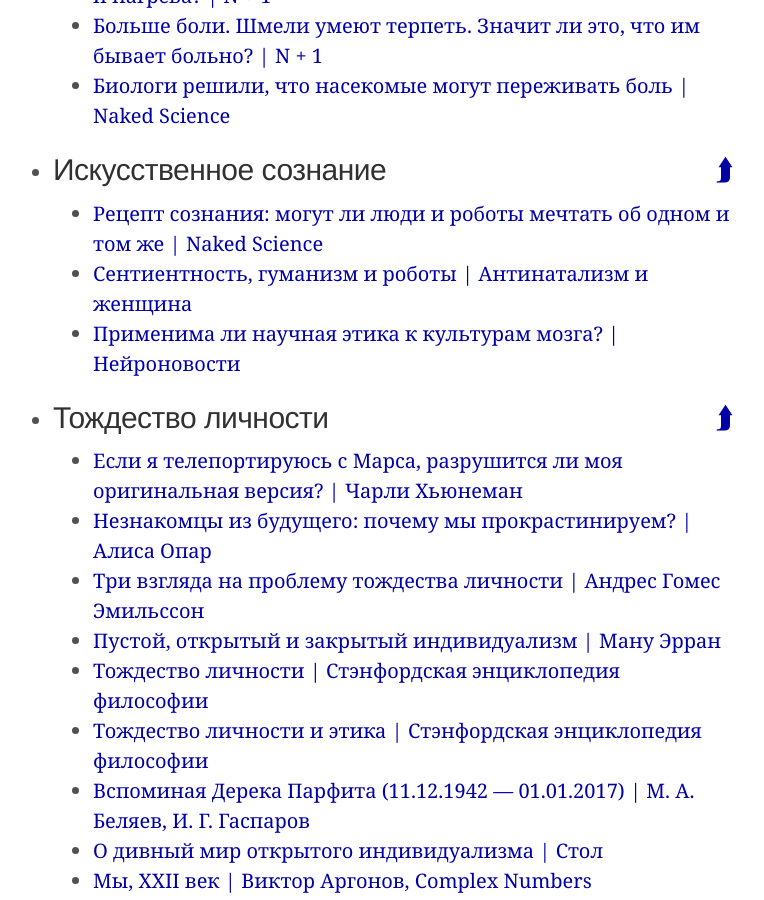
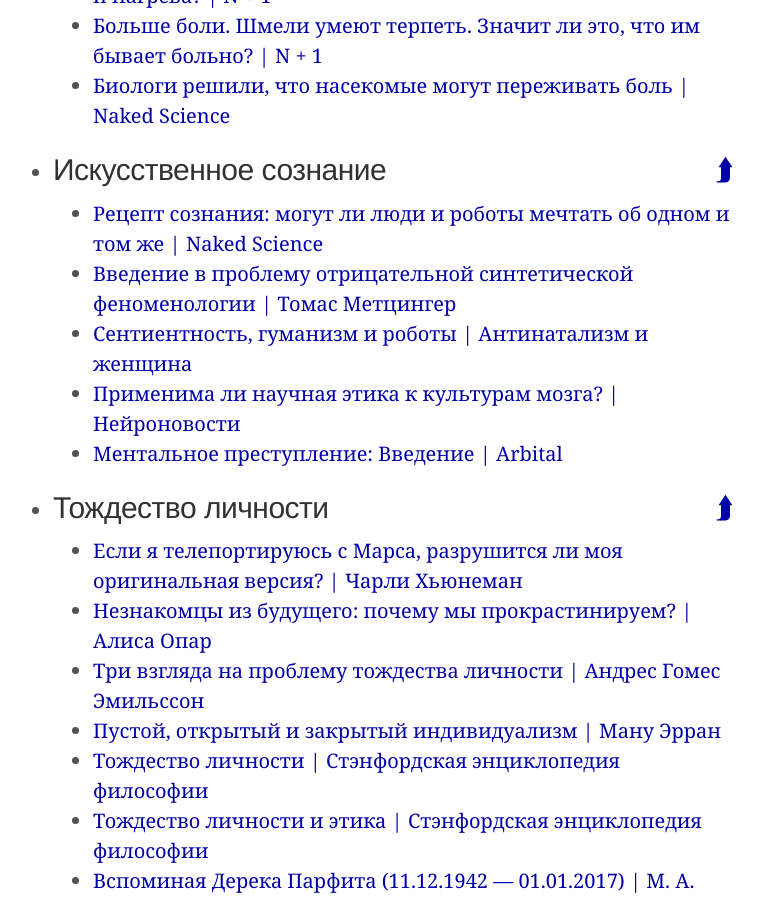
Before and after one commit to ReducingSuffering/reducingsuffering.github.io, a Jekyll site: the page built from index.md, in a window 1280 px wide and 900 px high, scrolled down 20561 px. Shown: the whole window, without its empty margins (267-1031 px from the left). Built offline with Jekyll 4.4.1, drawn with Linux system fonts in a browser that asks for light colours.

Commit message:
Update consciousness.html

```diff
--- a/_lists/consciousness.html
+++ b/_lists/consciousness.html
@@ -40,8 +40,10 @@ sublists:
   mark: Искусственное_сознание
   nodes:
   - 456 # Рецепт сознания: могут ли люди и роботы мечтать об одном и том же — Naked Science
-  - 370 # Сентиентность, гуманизм и роботы | Антинатализм и женщина
+  - 643 # Введение в проблему отрицательной синтетической феноменологии — Томас Метцингер
+  - 370 # Сентиентность, гуманизм и роботы - Антинатализм и женщина
   - 534 # Применима ли научная этика к культурам мозга?
+  - 608 # Ментальное преступление: Введение — Arbital
 - title: Тождество личности
   mark: Тождество_личности
   nodes:
```
